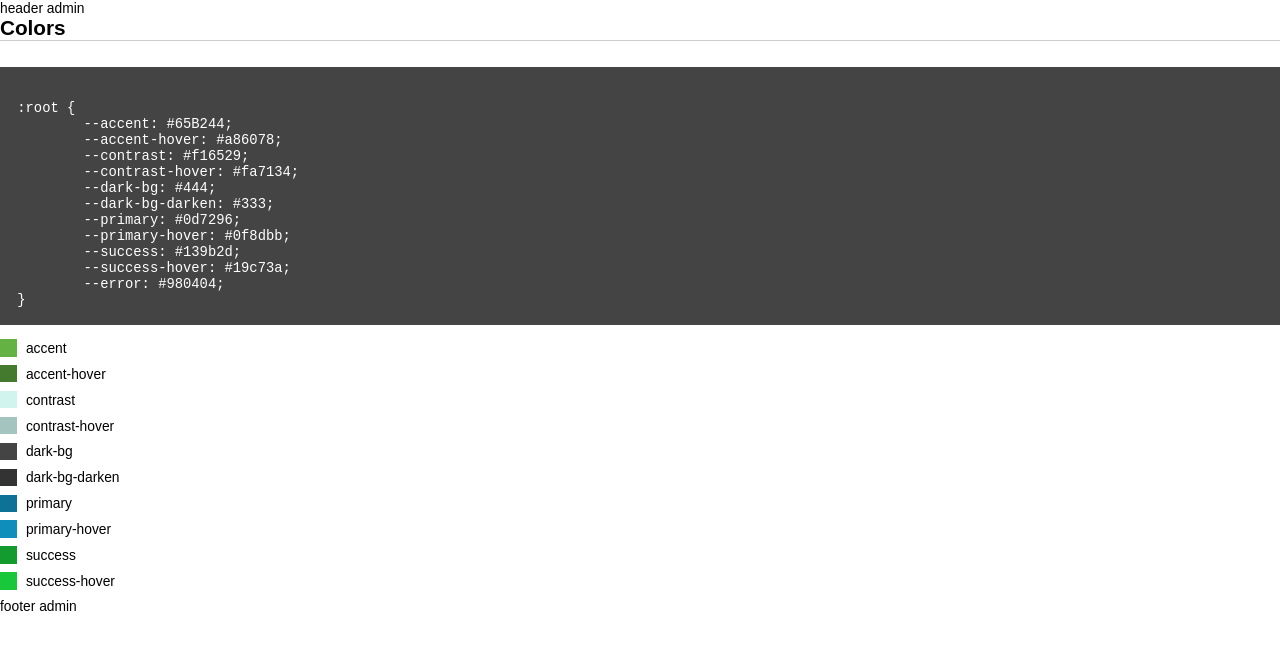
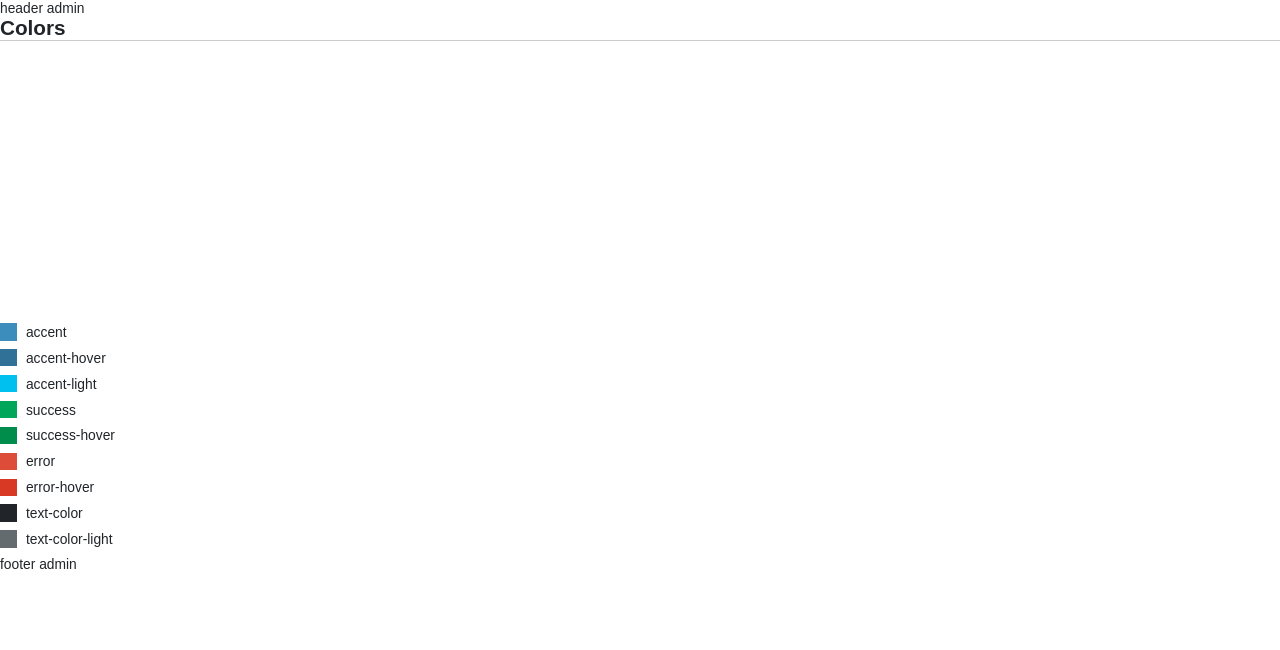
Before and after one commit to seriiserii825/nuxt-dashcore, a Nuxt app: page /admin/styleguides in a window 1280 px wide. Shown: the top 650 px of the page. Built offline with nearby package versions, Linux system fonts and the light colour scheme.

Commit message:
feat: added main colors

```diff
--- a/assets/scss/partials/_base.scss
+++ b/assets/scss/partials/_base.scss
@@ -24,6 +24,8 @@ body {
   margin: 0;
   font-family: var(--font-1);
   font-size: 1.6rem;
+  color: var(--text-color);
+  background: white;
   &::after {
     content: '';
     position: absolute;
--- a/assets/scss/partials/_variables.scss
+++ b/assets/scss/partials/_variables.scss
@@ -1,24 +1,12 @@
 :root {
-  --accent: #65B244;
-  --accent-hover: #447a2e;
-  --accent-light: #E6FFFA;
-  --pink: #FF5A5A;
-  --pink-hover: #df3434;
-  --contrast: #D1F4EE;
-  --contrast-hover: #a4c5bf;
-  --dark-bg: #444;
-  --dark-bg-darken: #333;
-  --primary: #0d7296;
-  --primary-hover: #0f8dbb;
-  --success: #139b2d;
-  --success-hover: #19c73a;
-  --success-light: #84ef97;
-  --error: #980404;
-  --error-hover: #d20707;
-  --error-light: #FF5A5A;
-  --wet-asphalt: #464F69;
-  --wet-asphalt-hover: #3a4057;
+  --accent: #3c8dbc;
+	--accent-hover: #307197;
+  --accent-light: #00c0ef;
+  --success: #00a65a;
+  --success-hover: #008d4c;
+  --error: #dd4b39;
+  --error-hover: #d73925;
   --font-1: "Source Sans Pro", sans-serif;
-  --text-color: black;
-  --text-color-light: #464F69;
+  --text-color: #212529;
+  --text-color-light: #636b6f;
 }
--- a/components/Color/ColorView.vue
+++ b/components/Color/ColorView.vue
@@ -1,17 +1,16 @@
 <script setup>
 const code = `
 :root {
-	--accent: #65B244;
-	--accent-hover: #a86078;
-	--contrast: #f16529;
-	--contrast-hover: #fa7134;
-	--dark-bg: #444;
-	--dark-bg-darken: #333;
-	--primary: #0d7296;
-	--primary-hover: #0f8dbb;
-	--success: #139b2d;
-	--success-hover: #19c73a;
-	--error: #980404;
+  --accent: #3c8dbc;
+	--accent-hover: #307197;
+  --accent-light: #00c0ef;
+  --success: #00a65a;
+  --success-hover: #008d4c;
+  --error: #dd4b39;
+  --error-hover: #d73925;
+  --text-color: #212529;
+  --text-color-light: #636b6f;
+  --font-1: "Source Sans Pro", sans-serif;
 }
 `;
 
@@ -24,14 +23,13 @@ const code = `
     <ul class="colors__list">
       <ColorItem color="accent"/>
       <ColorItem color="accent-hover"/>
-      <ColorItem color="contrast"/>
-      <ColorItem color="contrast-hover"/>
-      <ColorItem color="dark-bg"/>
-      <ColorItem color="dark-bg-darken"/>
-      <ColorItem color="primary"/>
-      <ColorItem color="primary-hover"/>
+      <ColorItem color="accent-light"/>
       <ColorItem color="success"/>
       <ColorItem color="success-hover"/>
+      <ColorItem color="error"/>
+      <ColorItem color="error-hover"/>
+      <ColorItem color="text-color"/>
+      <ColorItem color="text-color-light"/>
     </ul>
   </div>
 </template>
```
